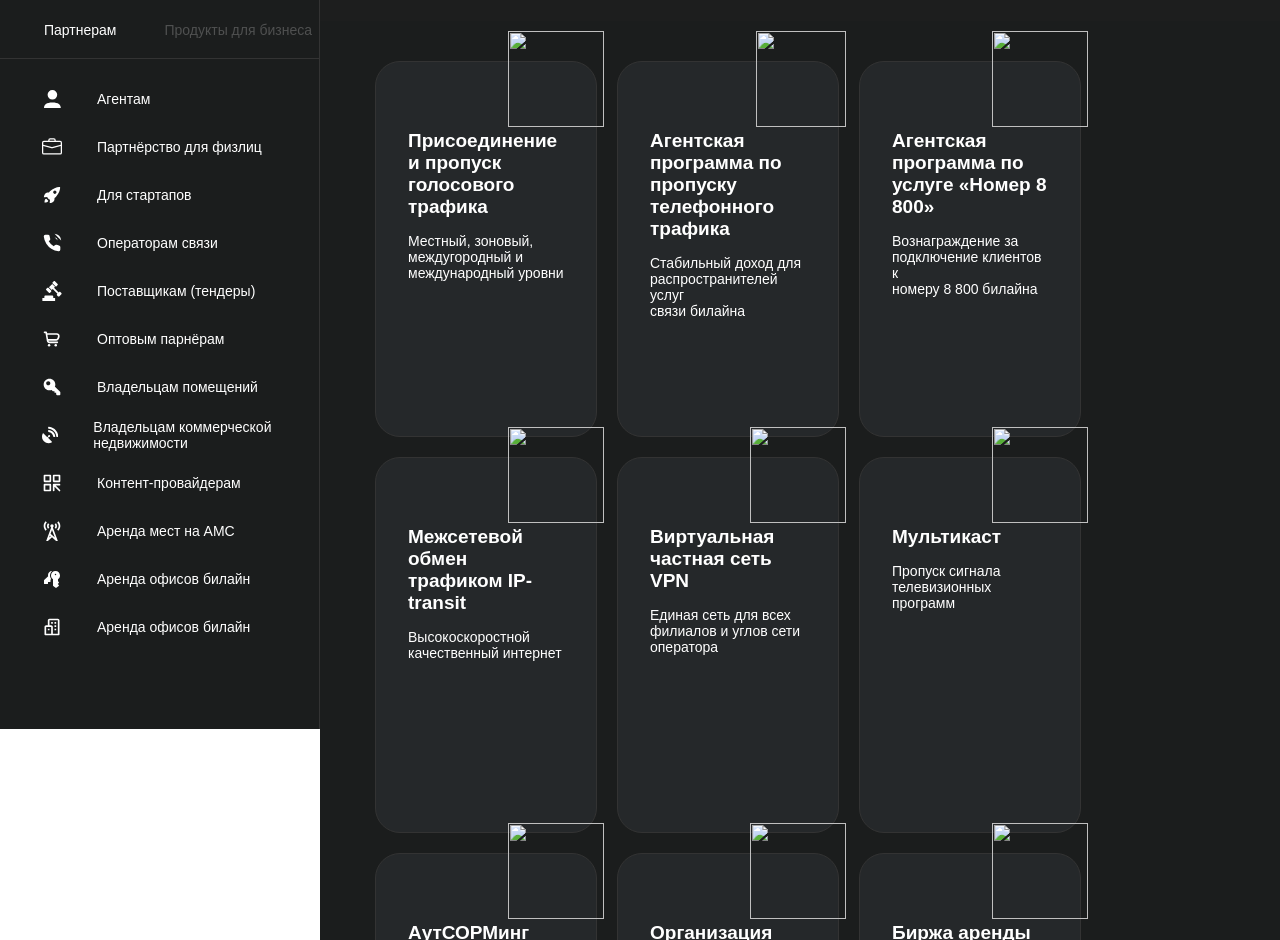
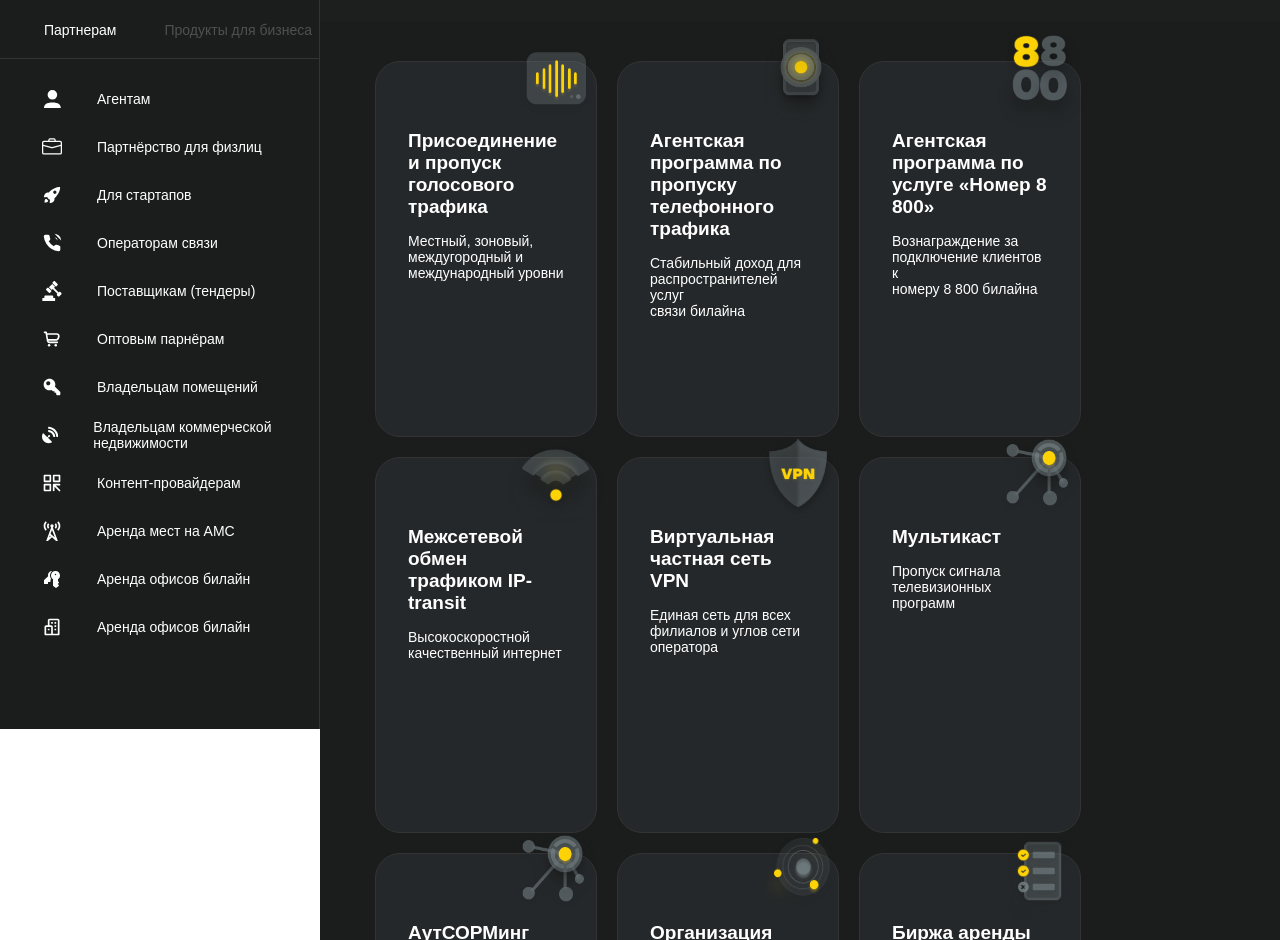
Before and after one commit to isayev1/hlm, a plain HTML site: page index.html in a window 1280 px wide. Shown: the part 71-1011 px from the top of the page. Drawn offline with Linux system fonts and the light colour scheme.

Commit message:
Update index.html

```diff
--- a/index.html
+++ b/index.html
@@ -16,7 +16,7 @@
         <aside>
             <div class="aside-top-icon">
                 <a href="#">
-                    <img src="./img/Beeblik_new.png" width="27px" height="27px">
+                    <img src="./Beeblik_new.png" width="27px" height="27px">
                     <span class="aside-top-span-left">билайн</span><span class="aside-top-span-right">бизнес</span>
                 </a>
             </div>
@@ -190,47 +190,47 @@ xmlns="http://www.w3.org/2000/svg">
             </header>
             <div class="wrap">
                 <div class="item">
-                    <img class="item-1-img" src="./img/sound.png" width="96px" height="96px">
+                    <img class="item-1-img" src="./sound.png" width="96px" height="96px">
                     <h4>Присоединение и пропуск голосового трафика</h4>
                     <p>Местный, зоновый,<br>междугородный и<br>международный уровни</p>
                 </div>
                 <div class="item">
-                    <img class="item-2-img" src="./img/phone_alert.png" width="90px" height="96px">
+                    <img class="item-2-img" src="./phone_alert.png" width="90px" height="96px">
                     <h4>Агентская программа по пропуску телефонного трафика</h4>
                     <p>Стабильный доход для<br>распространителей услуг<br>связи билайна</p>
                 </div>
                 <div class="item">
-                    <img class="item-3-img" src="./img/8800_icon.png" width="96px" height="96px">
+                    <img class="item-3-img" src="./8800_icon.png" width="96px" height="96px">
                     <h4>Агентская программа по услуге «Номер 8 800»</h4>
                     <p>Вознаграждение за<br>подключение клиентов к<br>номеру 8 800 билайна</p>
                 </div>
                 <div class="item">
-                    <img class="item-4-img" src="./img/wifi_waves.png" width="96px" height="96px">
+                    <img class="item-4-img" src="./wifi_waves.png" width="96px" height="96px">
                     <h4>Межсетевой обмен трафиком IP-transit</h4>
                     <p>Высокоскоростной<br>качественный интернет</p>
                 </div>
                 <div class="item">
-                    <img class="item-5-img" src="./img/vpn_shield.png" width="96px" height="96px">
+                    <img class="item-5-img" src="./vpn_shield.png" width="96px" height="96px">
                     <h4>Виртуальная частная сеть VPN</h4>
                     <p>Единая сеть для всех<br>филиалов и углов сети<br>оператора</p>
                 </div>
                 <div class="item">
-                    <img class="item-6-img" src="./img/atomary.png" width="96px" height="96px">
+                    <img class="item-6-img" src="./atomary.png" width="96px" height="96px">
                     <h4>Мультикаст</h4>
                     <p>Пропуск сигнала<br>телевизионных программ</p>
                 </div>
                 <div class="item">
-                    <img class="item-7-img" src="./img/atomary.png" width="96px" height="96px">
+                    <img class="item-7-img" src="./atomary.png" width="96px" height="96px">
                     <h4>АутСОРМинг</h4>
                     <p>Подключение к техническим<br>средствам СОРМ</p>
                 </div>
                 <div class="item">
-                    <img class="item-8-img" src="./img/galaxy.png" width="96px" height="96px">
+                    <img class="item-8-img" src="./galaxy.png" width="96px" height="96px">
                     <h4>Организация каналов связи</h4>
                     <p>Безопасная передача<br>трафика между удаленными узлами</p>
                 </div>
                 <div class="item">
-                    <img class="item-9-img" src="./img/checklist.png" width="96px" height="96px">
+                    <img class="item-9-img" src="./checklist.png" width="96px" height="96px">
                     <h4>Биржа аренды каналов</h4>
                     <p>Мониторинг размещения<br>заказов билайна на аренду<br>каналов связи</p>
                 </div>
```
